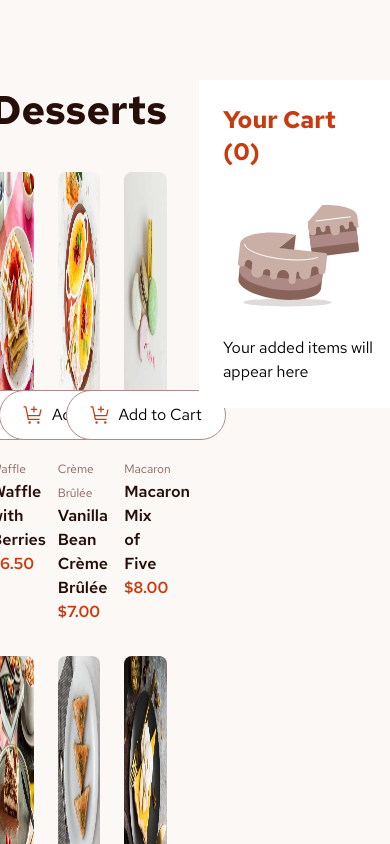
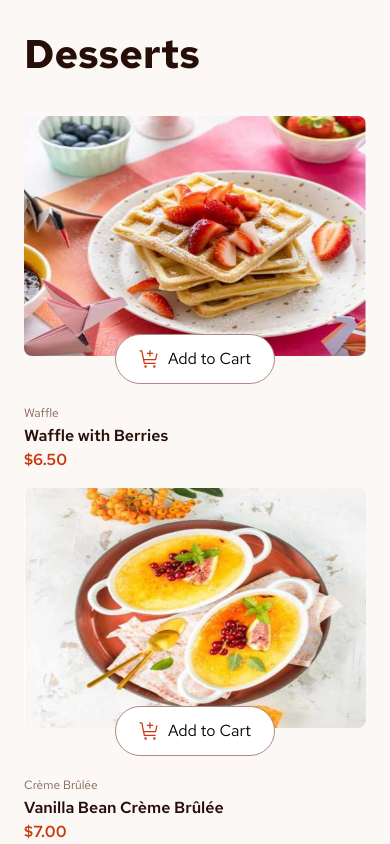
Before and after one commit to flavin-jr/Product-List-With-Cart, a React (Vite) app: page / in a window 390 px wide. Shown: the top 844 px of the page. Built offline with nearby package versions, Linux system fonts and the light colour scheme.

Commit message:
feat: add  tablet and mobile responsiveness

```diff
--- a/src/app.tsx
+++ b/src/app.tsx
@@ -123,10 +123,10 @@ export function App() {
   }, 0)
 
   return (
-    <div className="px-28 py-20 flex w-full gap-8 justify-center">
-      <div className="min-w-fit flex flex-col gap-8">
+    <div className="px-28 py-20 flex w-full gap-8 justify-center tablet:flex-col tablet:p-10 mobile:p-6">
+      <div className="min-w-fit flex flex-col gap-8 tablet:w-fit mobile:w-full">
         <h1 className="text-[40px] font-bold text-esor-900">Desserts</h1>
-        <div className="grid grid-cols-3 grid-flow-row gap-x-6 gap-y-8">
+        <div className="grid grid-cols-3 grid-flow-row gap-x-6 gap-y-8 mobile:flex mobile:flex-col mobile:gap-4">
 
           {
             foodData.map(food => (
--- a/src/components/cart.tsx
+++ b/src/components/cart.tsx
@@ -18,7 +18,7 @@ interface CartProps {
 
 export function Cart(props: CartProps) {
     return (
-        <div className="w-[384px] min-w-[200px] p-6 bg-white flex flex-col h-fit gap-6">
+        <div className="w-[384px] min-w-[200px] p-6 bg-white flex flex-col h-fit gap-6 tablet:w-full">
 
             <h2 className="text-2xl text-der font-bold">Your Cart ({props.cartList.length})</h2>
             {props.cartList.length === 0 ? (
--- a/src/components/food-card.tsx
+++ b/src/components/food-card.tsx
@@ -54,9 +54,9 @@ export function FoodCard(props: FoodCardProps) {
         }
     }, [props.cartList])
     return (
-        <div className="flex flex-col  gap-4">
+        <div className="flex flex-col gap-4 ">
             <div className="flex flex-col items-center">
-                <img className="h-60 rounded-lg" src={props.image} alt="" />
+                <img className="h-60 rounded-lg mobile:w-full" src={props.image} alt="" />
 
                 {isFoodAddedToCart ? (
                     <div className="flex items-center justify-between px-3 w-40 rounded-full bg-der py-3 -mt-[22px] text-white border border-transparent ">
--- a/src/confirmed-order-modal.tsx
+++ b/src/confirmed-order-modal.tsx
@@ -18,8 +18,8 @@ export function ConfirmedOrderModal(props: ConfirmedOrderModalProps) {
         props.setCartList([])
     }
     return (
-        <div className=" fixed inset-0 w-full  bg-black/50 flex items-center justify-center ">
-            <div className="p-10 bg-white space-y-8 w-[592px] rounded-xl">
+        <div className=" fixed inset-0 w-full  bg-black/50 flex items-center justify-center tablet:p-10 mobile:p-0 mobile:items-end">
+            <div className="p-10 bg-white space-y-8 w-[592px] rounded-xl tablet:w-full mobile:p-6 mobile:rounded-b-none">
                 <div className="flex flex-col gap-6">
                     <img className="size-12" src={OrderConfirmedIcon} alt="check icon" />
                     <div>
```
